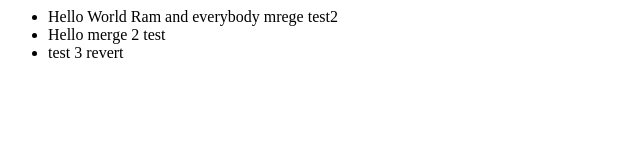
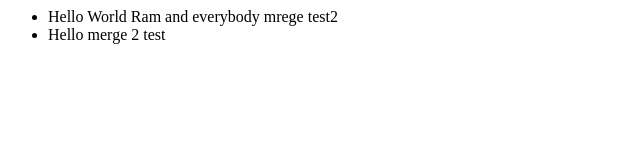
Before and after one commit to SupriyaGaikwad/newGitTest1, a plain HTML site: page index0.html in a window 1280 px wide. Shown: the full height of the page, 0-640 px from the left. Drawn offline with Linux system fonts and the light colour scheme.

Commit message:
Revert "tetsing 3 REVERTION"
This reverts commit c48bfe926dcf99216906cd74a62b1fffa0842e91.

```diff
--- a/index0.html
+++ b/index0.html
@@ -5,7 +5,7 @@
 
 		<li>Hello World Ram and everybody mrege test2</li>
 		<li>Hello merge 2 test</li>
-		<li>test 3 revert</li>
+
 
 
 
```
